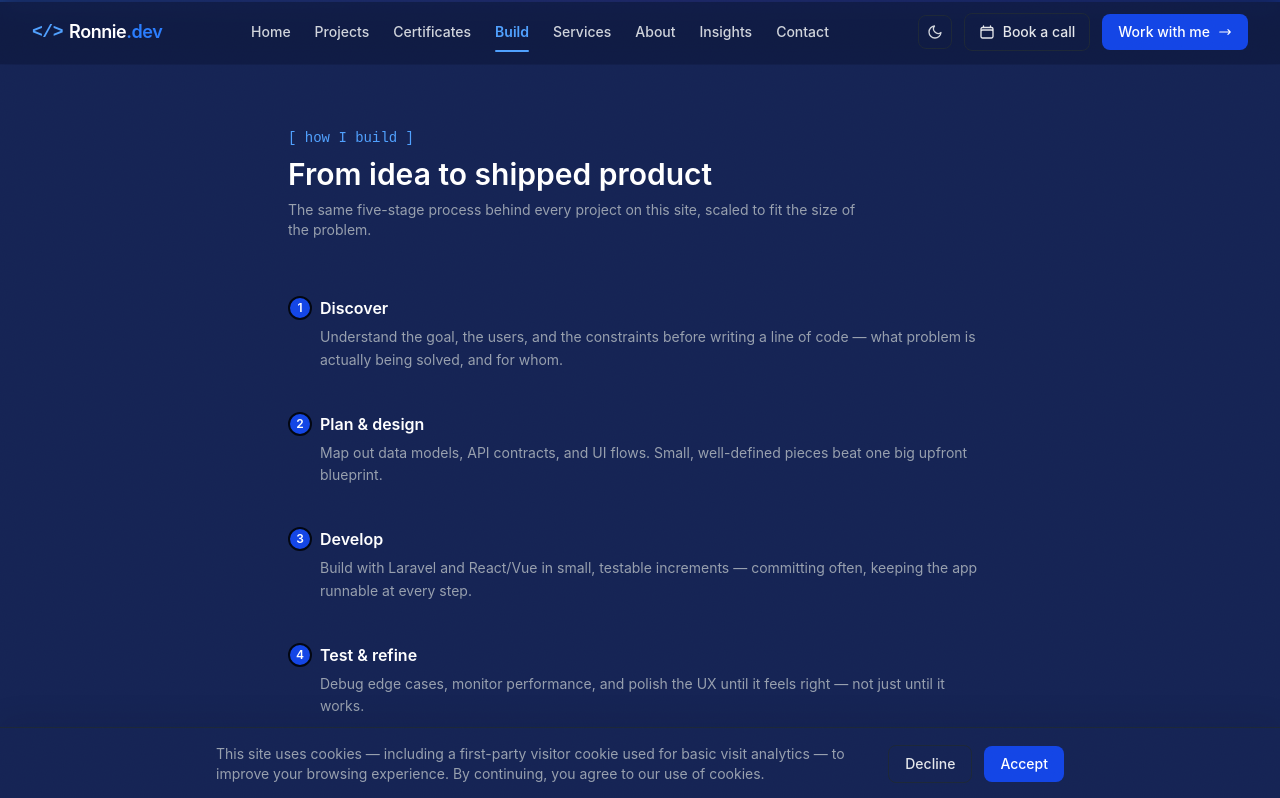
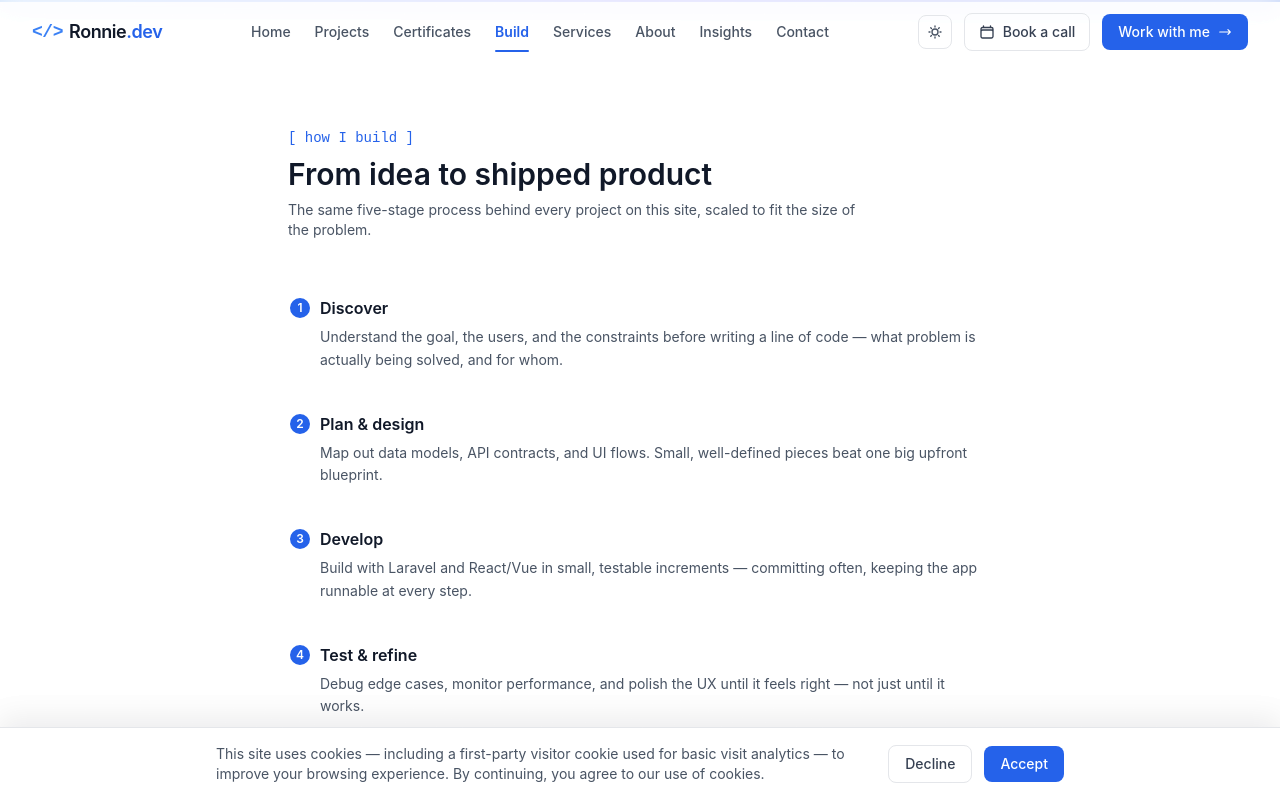
Before and after one commit to LegaspiRonnie/Ronnie-Legaspi, a React (Vite) app in the folder frontend/: page /build in a window 1280 px wide. Shown: the top 798 px of the page. Built offline with nearby package versions, Linux system fonts and the light colour scheme.

Commit message:
reverted bg

```diff
--- a/frontend/src/components/Navbar.tsx
+++ b/frontend/src/components/Navbar.tsx
@@ -36,10 +36,8 @@ const navItems = [
 ];
 
 export default function Navbar() {
-  // Dark is the default for first-time visitors — only an explicit "light"
-  // choice (persisted below) opts back out, mirroring index.html's inline
-  // pre-paint script so there's no flash on first load.
-  const [dark, setDark] = useState(() => localStorage.getItem('theme') !== 'light');
+  // Start in light mode by default to avoid the blue-tinted dark palette.
+  const [dark, setDark] = useState(() => localStorage.getItem('theme') === 'dark');
   const [menuOpen, setMenuOpen] = useState(false);
   const [scrolled, setScrolled] = useState(false);
   const { pathname } = useLocation();
--- a/frontend/src/index.css
+++ b/frontend/src/index.css
@@ -8,6 +8,16 @@
 @theme {
   --font-sans: 'Inter', 'IBM Plex Sans', ui-sans-serif, system-ui, sans-serif;
   --font-mono: 'JetBrains Mono', ui-monospace, SFMono-Regular, monospace;
+}
+
+:root {
+  --color-blue-950: #111827;
+  --color-blue-900: #1f2937;
+  --color-blue-800: #374151;
+  --color-blue-700: #2563eb;
+  --color-blue-600: #3b82f6;
+  --color-blue-500: #60a5fa;
+  --color-blue-400: #93c5fd;
 }
 
 @layer base {
@@ -24,8 +34,8 @@
   }
   html.dark body {
     /* Covers viewport gaps between sections and during route transitions. */
-    background-color: #020617;
-    color: #f9fafb;
+    background-color: #0f172a;
+    color: #f8fafc;
   }
 }
 
```
Also changed, not shown: 1 other file (tests, documents, lock files or other folders).
